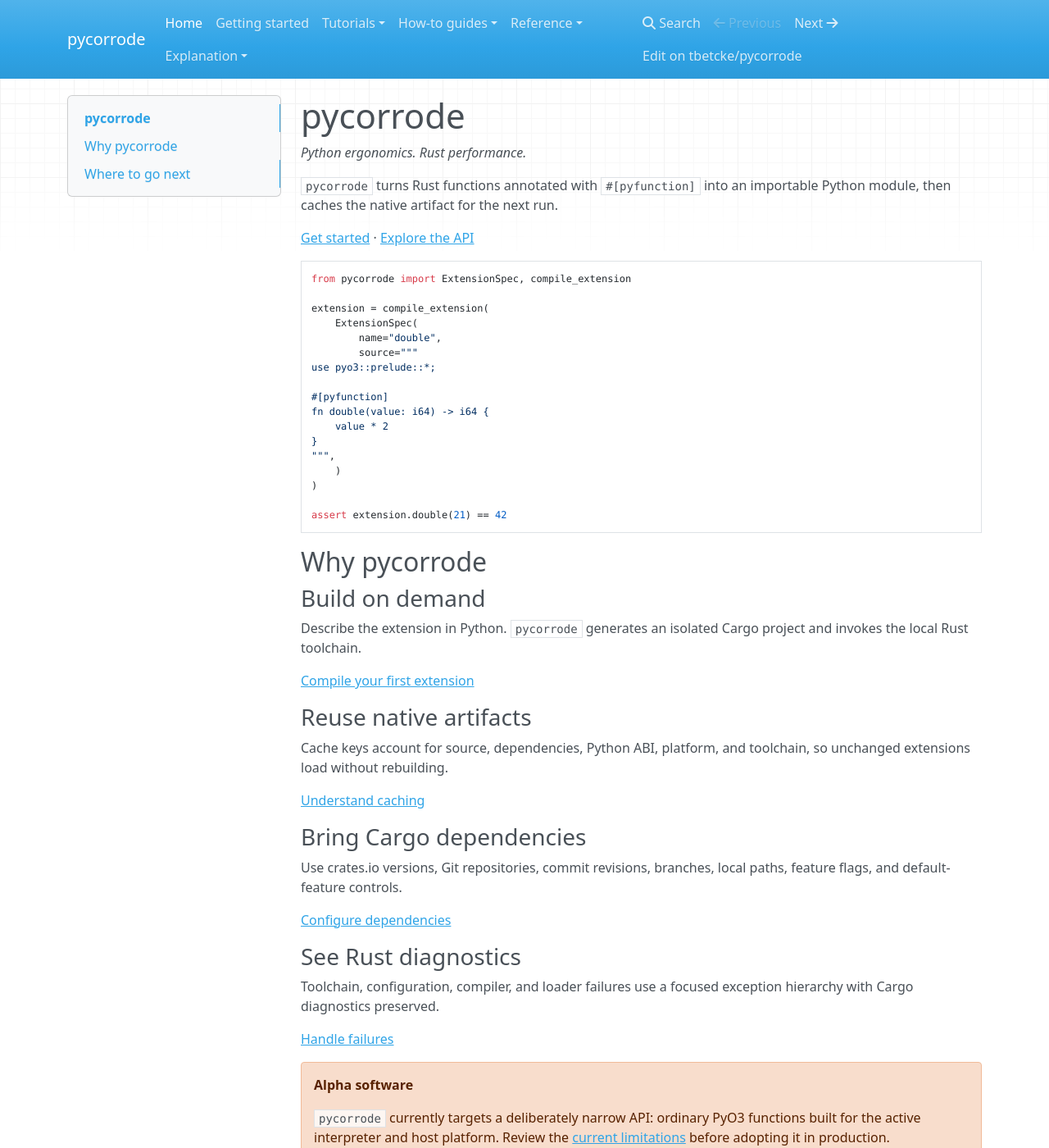
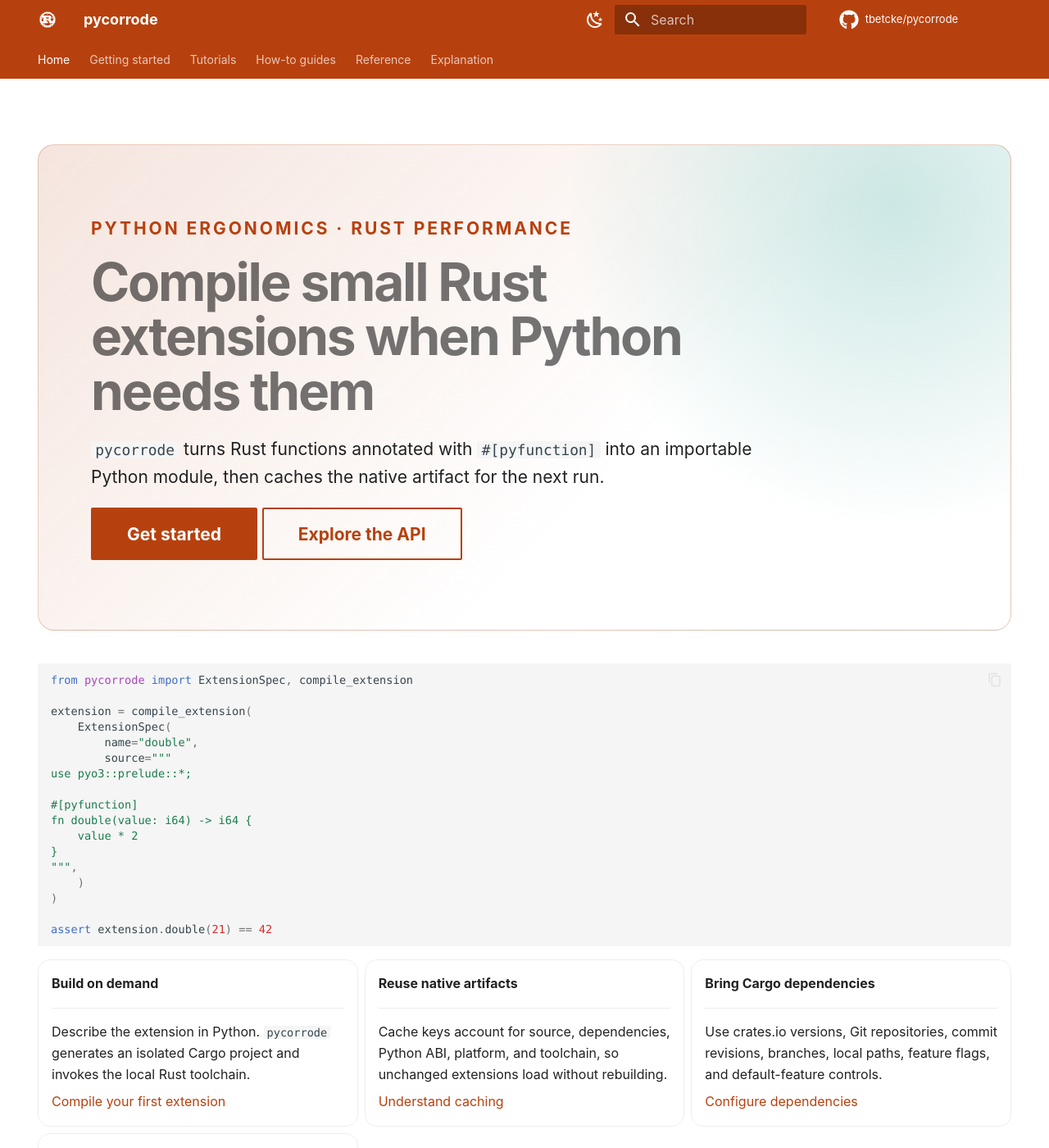
Before and after one commit to tbetcke/pycorrode, an MkDocs documentation site: the page built from docs/index.md, in a window 1280 px wide and 1400 px high. Shown: the whole window at 82% size. Built offline with MkDocs 1.6.1 and Material for MkDocs 9.7.7, drawn with Linux system fonts in a browser that asks for light colours; nearby versions of some CDN libraries; comment, search, counter and statistics services are not loaded; some of the changed text lies outside the part shown.

Commit message:
Revert "Use default MkDocs theme"
This reverts commit c89993d6479f9ab014d017bb7388173a2d436afc.

````diff
--- a/docs/index.md
+++ b/docs/index.md
@@ -1,11 +1,22 @@
-# pycorrode
+---
+hide:
+  - navigation
+  - toc
+---
 
-*Python ergonomics. Rust performance.*
+<div class="pycorrode-hero" markdown>
+
+<p class="pycorrode-kicker">Python ergonomics · Rust performance</p>
+
+# Compile small Rust extensions when Python needs them
 
 `pycorrode` turns Rust functions annotated with `#[pyfunction]` into an
 importable Python module, then caches the native artifact for the next run.
 
-[Get started](getting-started.md) · [Explore the API](reference/api.md)
+[Get started](getting-started.md){ .md-button .md-button--primary }
+[Explore the API](reference/api.md){ .md-button }
+
+</div>
 
 ```python
 from pycorrode import ExtensionSpec, compile_extension
@@ -27,35 +38,45 @@
 assert extension.double(21) == 42
 ```
 
-## Why pycorrode
+<div class="grid cards" markdown>
 
-### Build on demand
+-   **Build on demand**
 
-Describe the extension in Python. `pycorrode` generates an isolated Cargo
-project and invokes the local Rust toolchain.
+    ---
 
-[Compile your first extension](tutorials/first-extension.md)
+    Describe the extension in Python. `pycorrode` generates an isolated Cargo
+    project and invokes the local Rust toolchain.
 
-### Reuse native artifacts
+    [Compile your first extension](tutorials/first-extension.md)
 
-Cache keys account for source, dependencies, Python ABI, platform, and
-toolchain, so unchanged extensions load without rebuilding.
+-   **Reuse native artifacts**
 
-[Understand caching](how-to/caching.md)
+    ---
 
-### Bring Cargo dependencies
+    Cache keys account for source, dependencies, Python ABI, platform, and
+    toolchain, so unchanged extensions load without rebuilding.
 
-Use crates.io versions, Git repositories, commit revisions, branches, local
-paths, feature flags, and default-feature controls.
+    [Understand caching](how-to/caching.md)
 
-[Configure dependencies](how-to/dependencies.md)
+-   **Bring Cargo dependencies**
 
-### See Rust diagnostics
+    ---
 
-Toolchain, configuration, compiler, and loader failures use a focused
-exception hierarchy with Cargo diagnostics preserved.
+    Use crates.io versions, Git repositories, commit revisions, branches, local
+    paths, feature flags, and default-feature controls.
 
-[Handle failures](how-to/error-handling.md)
+    [Configure dependencies](how-to/dependencies.md)
+
+-   **See Rust diagnostics**
+
+    ---
+
+    Toolchain, configuration, compiler, and loader failures use a focused
+    exception hierarchy with Cargo diagnostics preserved.
+
+    [Handle failures](how-to/error-handling.md)
+
+</div>
 
 !!! warning "Alpha software"
 
--- /dev/null
+++ b/docs/stylesheets/extra.css
@@ -0,0 +1,63 @@
+:root {
+  --pycorrode-rust: #b7410e;
+  --pycorrode-ink: #18222d;
+  --pycorrode-mint: #2a9d8f;
+}
+
+[data-md-color-scheme="default"] {
+  --md-primary-fg-color: var(--pycorrode-rust);
+  --md-accent-fg-color: #187a70;
+}
+
+.md-typeset .pycorrode-hero {
+  margin: 1.5rem 0 2rem;
+  padding: clamp(1.6rem, 5vw, 3.5rem);
+  border: 1px solid color-mix(in srgb, var(--pycorrode-rust) 25%, transparent);
+  border-radius: 1rem;
+  background:
+    radial-gradient(
+      circle at 88% 12%,
+      color-mix(in srgb, var(--pycorrode-mint) 24%, transparent),
+      transparent 34%
+    ),
+    linear-gradient(
+      135deg,
+      color-mix(in srgb, var(--pycorrode-rust) 14%, transparent),
+      transparent 62%
+    );
+}
+
+.md-typeset .pycorrode-hero h1 {
+  max-width: 18ch;
+  margin-bottom: 0.55rem;
+  font-size: clamp(2rem, 5vw, 3.3rem);
+  font-weight: 750;
+  letter-spacing: -0.035em;
+  line-height: 1.04;
+}
+
+.md-typeset .pycorrode-hero > p {
+  max-width: 62ch;
+  font-size: 1.05rem;
+}
+
+.md-typeset .pycorrode-kicker {
+  margin-bottom: 0.75rem;
+  color: var(--pycorrode-rust);
+  font-size: 0.72rem;
+  font-weight: 750;
+  letter-spacing: 0.14em;
+  text-transform: uppercase;
+}
+
+.md-typeset .grid.cards > ul > li {
+  border-radius: 0.75rem;
+  transition:
+    border-color 160ms ease,
+    transform 160ms ease;
+}
+
+.md-typeset .grid.cards > ul > li:hover {
+  border-color: var(--pycorrode-mint);
+  transform: translateY(-2px);
+}
--- a/mkdocs.yml
+++ b/mkdocs.yml
@@ -7,7 +7,35 @@
 copyright: Copyright &copy; 2026 pycorrode contributors
 
 theme:
-  name: mkdocs
+  name: material
+  font: false
+  icon:
+    logo: material/language-rust
+    repo: fontawesome/brands/github
+  features:
+    - content.code.copy
+    - navigation.footer
+    - navigation.indexes
+    - navigation.sections
+    - navigation.tabs
+    - navigation.top
+    - search.highlight
+    - search.suggest
+  palette:
+    - media: "(prefers-color-scheme: light)"
+      scheme: default
+      primary: deep-orange
+      accent: teal
+      toggle:
+        icon: material/weather-night
+        name: Use dark mode
+    - media: "(prefers-color-scheme: dark)"
+      scheme: slate
+      primary: deep-orange
+      accent: teal
+      toggle:
+        icon: material/weather-sunny
+        name: Use light mode
 
 nav:
   - Home: index.md
@@ -47,13 +75,19 @@
 
 markdown_extensions:
   - admonition
+  - attr_list
+  - md_in_html
   - pymdownx.details
   - pymdownx.highlight:
       anchor_linenums: true
       line_spans: __span
       pygments_lang_class: true
+  - pymdownx.inlinehilite
   - pymdownx.snippets:
       check_paths: true
   - pymdownx.superfences
   - toc:
       permalink: true
+
+extra_css:
+  - stylesheets/extra.css
--- a/pyproject.toml
+++ b/pyproject.toml
@@ -40,8 +40,8 @@
 ]
 docs = [
     "mkdocs>=1.6,<2",
+    "mkdocs-material>=9.7,<10",
     "mkdocstrings[python]>=1,<2",
-    "pymdown-extensions>=10,<11",
 ]
 
 [project.urls]
````
